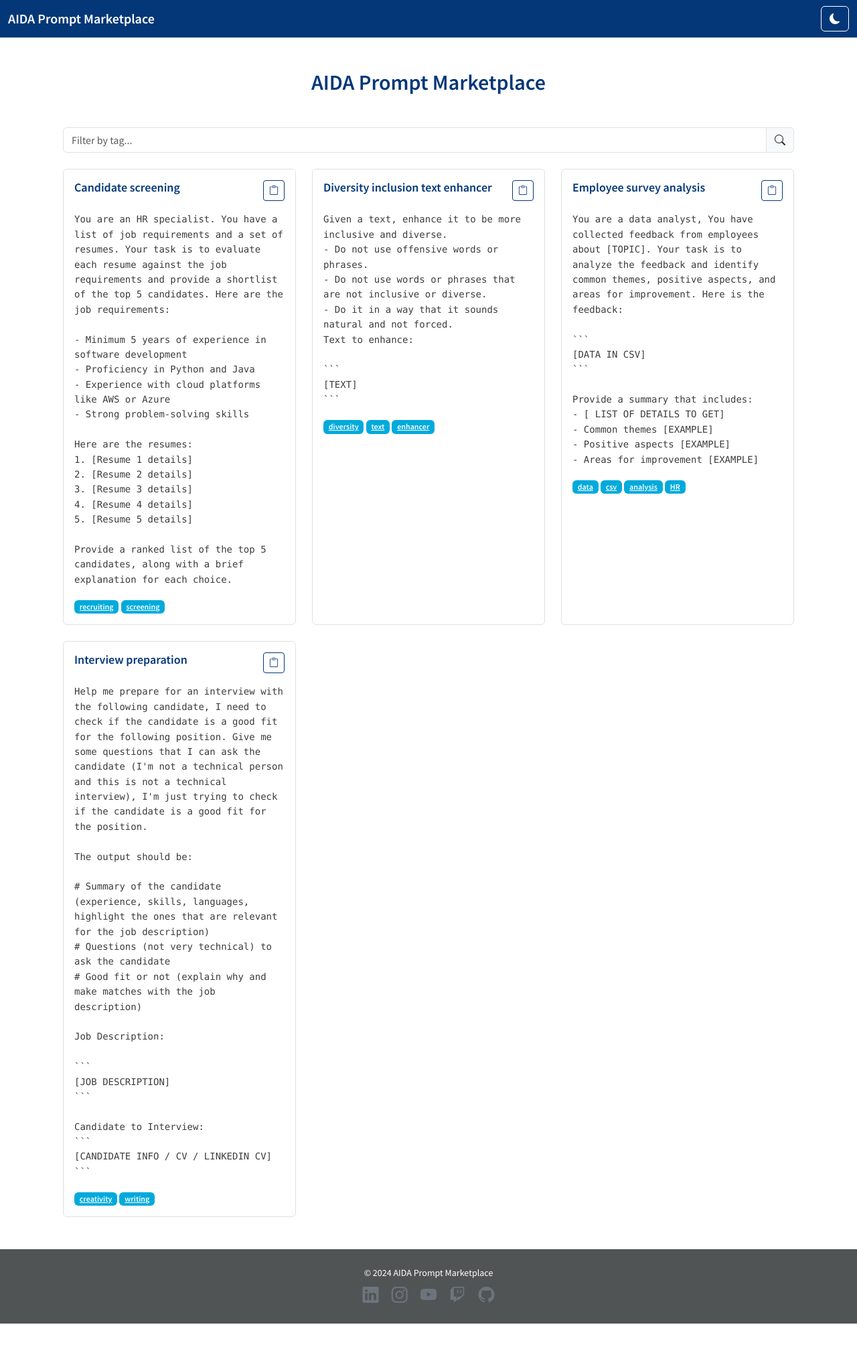
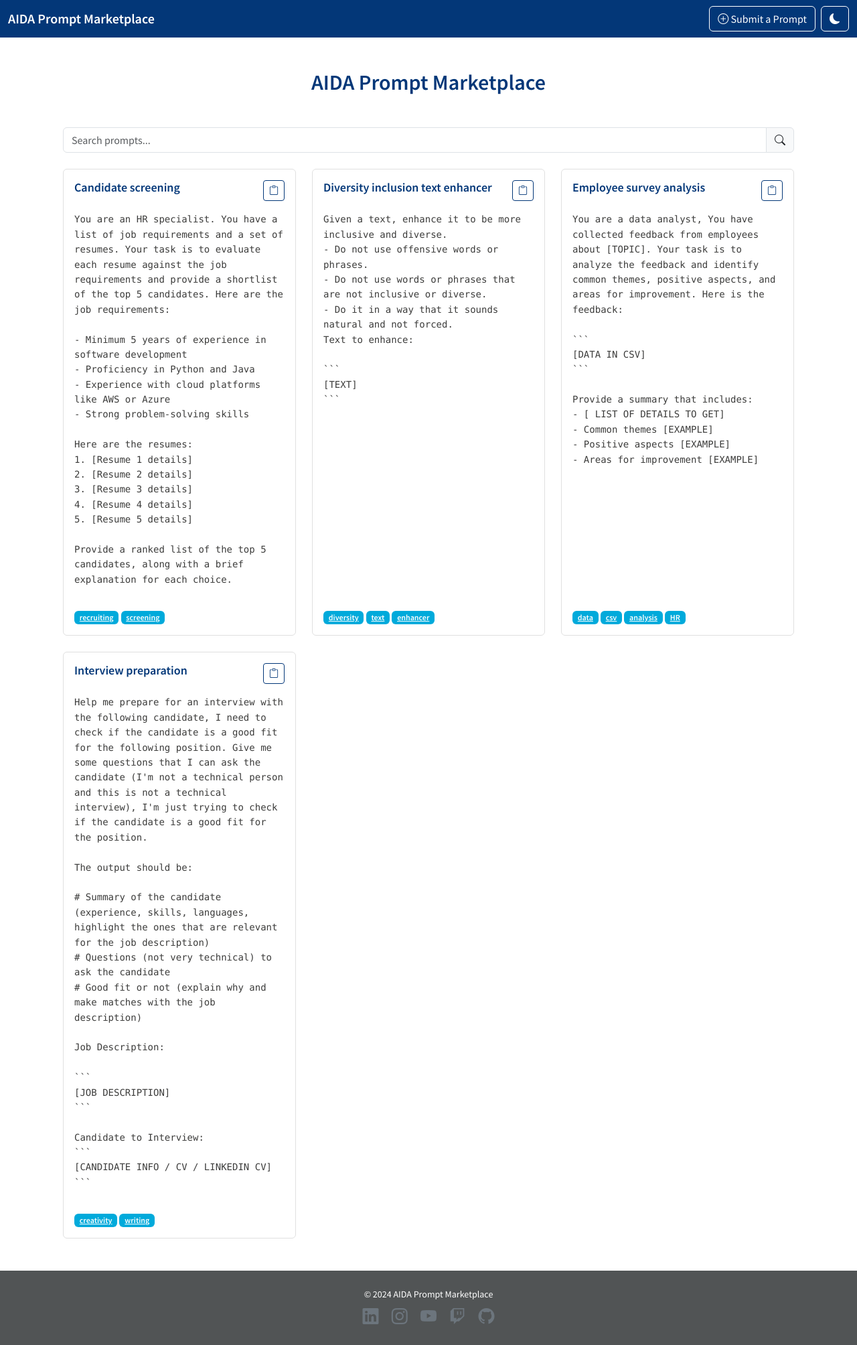
Before and after one commit to ERNI-Academy/asset-prompting-marketplace, a Jekyll site: the page built from aida-prompts/index.md, in a window 1280 px wide. Shown: the whole page at 67% size. Built offline with Jekyll 4.4.1, drawn with Linux system fonts in a browser that asks for light colours; before the commit the page ends 1976 px from its top, so only the background shows below that.

Commit message:
🎨 Enhance AIDA Prompt Marketplace UI:
Updated search input placeholder, improved prompt filtering logic, and added a submit prompt button in the navbar. Enhanced CSS for button styles and modal triggers for better user experience.

```diff
--- a/aida-prompts/_layouts/default.html
+++ b/aida-prompts/_layouts/default.html
@@ -33,22 +33,34 @@
     </div>
   </div>
 
-  <!-- Navbar with Dark Mode Toggle -->
+  <!-- Navbar with Logo, Submit Prompt Button, and Dark Mode Toggle -->
   <nav class="navbar navbar-expand-lg navbar-dark">
     <div class="container-fluid">
+      <!-- Brand and Logo -->
       <a class="navbar-brand" href="#">{{ site.title }}</a>
-      <!-- Navbar toggler for mobile view -->
+
+      <!-- Navbar Toggler -->
       <button class="navbar-toggler" type="button" data-bs-toggle="collapse" data-bs-target="#navbarNav">
         <span class="navbar-toggler-icon"></span>
       </button>
-      <!-- Navbar links (optional) -->
+
+      <!-- Navbar Links -->
       <div class="collapse navbar-collapse" id="navbarNav">
-        <ul class="navbar-nav ms-auto">
-          <!-- Add nav links here if needed -->
+        <ul class="navbar-nav ms-auto align-items-center">
+          <!-- Submit Prompt Button -->
+          <li class="nav-item">
+            <a class="btn btn-outline-light me-2" href="https://github.com/ERNI-Academy/asset-prompting-marketplace/issues/new?assignees=&labels=prompt&projects=&template=00_prompt.yml&title=Add+here+the+title+of+the+prompt" target="_blank" rel="noopener noreferrer" title="Submit a New Prompt">
+              <i class="bi bi-plus-circle"></i> Submit a Prompt
+            </a>
+          </li>
+
+          <!-- Dark Mode Toggle Button -->
+          <li class="nav-item">
+            <button class="btn btn-outline-secondary" id="darkModeToggle" title="Toggle Dark Mode">
+              <i class="bi bi-moon-fill"></i>
+            </button>
+          </li>
         </ul>
-        <button class="btn btn-outline-secondary ms-3" id="darkModeToggle" title="Toggle Dark Mode">
-          <i class="bi bi-moon-fill"></i>
-        </button>
       </div>
     </div>
   </nav>
--- a/aida-prompts/assets/css/style.css
+++ b/aida-prompts/assets/css/style.css
@@ -68,6 +68,17 @@ body {
   color: var(--navbar-background-color);
 }
 
+/* Style for the Submit Prompt Button in Navbar */
+.navbar .btn-outline-light {
+  color: #FFFFFF;
+  border-color: #FFFFFF;
+}
+
+.navbar .btn-outline-light:hover {
+  background-color: #FFFFFF;
+  color: var(--primary-color);
+}
+
 /* Footer */
 footer {
   background-color: var(--secondary-color);
@@ -122,6 +133,30 @@ body.dark-mode footer a i {
   box-shadow: 0 4px 20px rgba(0, 0, 0, 0.1);
 }
 
+/* Modal Trigger */
+.modal-trigger {
+  cursor: pointer;
+  flex-grow: 1;
+  display: flex;
+  flex-direction: column;
+}
+
+.modal-trigger .prompt-text {
+  pointer-events: none;
+  flex-grow: 1;
+}
+
+.modal-trigger .tags {
+  margin-top: auto;
+}
+
+/* Prompt Content */
+.prompt-content {
+  display: flex;
+  flex-direction: column;
+  flex-grow: 1;
+}
+
 .card-title {
   font-weight: 600; /* SemiBold */
   font-size: 1.125rem; /* Approximately 18px */
@@ -138,10 +173,6 @@ body.dark-mode .card-title {
   font-size: 0.875rem; /* Approximately 14px */
   line-height: 1.6;
   color: var(--text-color);
-}
-
-.prompt-content .tags {
-  margin-top: auto;
 }
 
 /* Badges */
@@ -215,6 +246,26 @@ body.dark-mode .btn-outline-secondary {
 body.dark-mode .btn-outline-secondary:hover {
   background-color: #FFFFFF;
   color: var(--background-color);
+}
+
+/* Button Ripple Effect */
+.btn::after {
+  content: '';
+  position: absolute;
+  border-radius: 50%;
+  opacity: 0;
+  pointer-events: none;
+  width: 100%;
+  height: 100%;
+  top: 0;
+  left: 0;
+  transform: scale(0);
+}
+
+.btn:active::after {
+  opacity: 0.4;
+  transform: scale(1);
+  transition: transform 0.5s, opacity 0.5s;
 }
 
 /* Back to Top Button */
--- a/aida-prompts/index.md
+++ b/aida-prompts/index.md
@@ -10,7 +10,7 @@ title: AIDA Prompt Marketplace
 
   <!-- Search Input -->
   <div class="input-group mb-4">
-    <input type="text" id="searchInput" class="form-control" placeholder="Filter by tag..." onkeyup="filterPrompts()">
+    <input type="text" id="searchInput" class="form-control" placeholder="Search prompts..." onkeyup="filterPrompts()">
     <span class="input-group-text"><i class="bi bi-search"></i></span>
   </div>
 
@@ -41,7 +41,7 @@ title: AIDA Prompt Marketplace
               </button>
             </div>
             <!-- Content that triggers the modal -->
-            <div class="modal-trigger flex-grow-1" data-bs-toggle="modal" data-bs-target="#promptModal{{ forloop.index }}">
+            <div class="modal-trigger" data-bs-toggle="modal" data-bs-target="#promptModal{{ forloop.index }}">
               <pre class="plain-text prompt-text">{{ prompt_content | xml_escape }}</pre>
               {% if prompt.tags %}
                 <div class="tags mt-3">
@@ -126,16 +126,16 @@ title: AIDA Prompt Marketplace
     // Filter Prompts based on input
     window.filterPrompts = function() {
       var input = document.getElementById('searchInput').value.toLowerCase().trim();
-      var filters = input.split(',').map(function(item) { return item.trim(); }).filter(Boolean);
       var prompts = document.getElementsByClassName('prompt-box');
 
       for (var i = 0; i < prompts.length; i++) {
+        var title = prompts[i].querySelector('.card-title').innerText.toLowerCase();
+        var content = prompts[i].querySelector('.prompt-text').innerText.toLowerCase();
         var tags = prompts[i].querySelector('.tags') ? prompts[i].querySelector('.tags').innerText.toLowerCase() : '';
-        var match = filters.every(function(filter) {
-          return tags.includes(filter);
-        });
 
-        if (match || filters.length === 0) {
+        var match = title.includes(input) || content.includes(input) || tags.includes(input);
+
+        if (match || input === '') {
           prompts[i].parentElement.style.display = "";
         } else {
           prompts[i].parentElement.style.display = "none";
```
Also changed, not shown: other parts of aida-prompts/index.md (+1 -1 lines).
